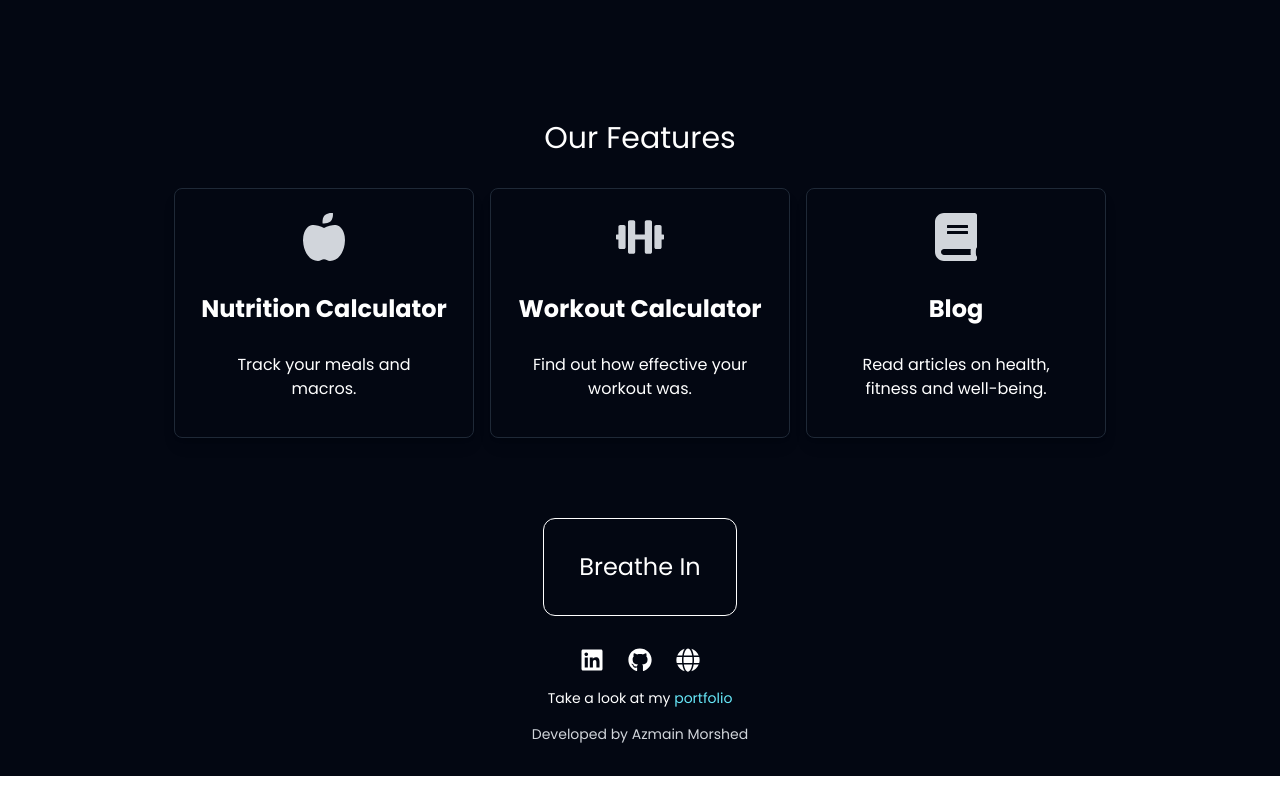
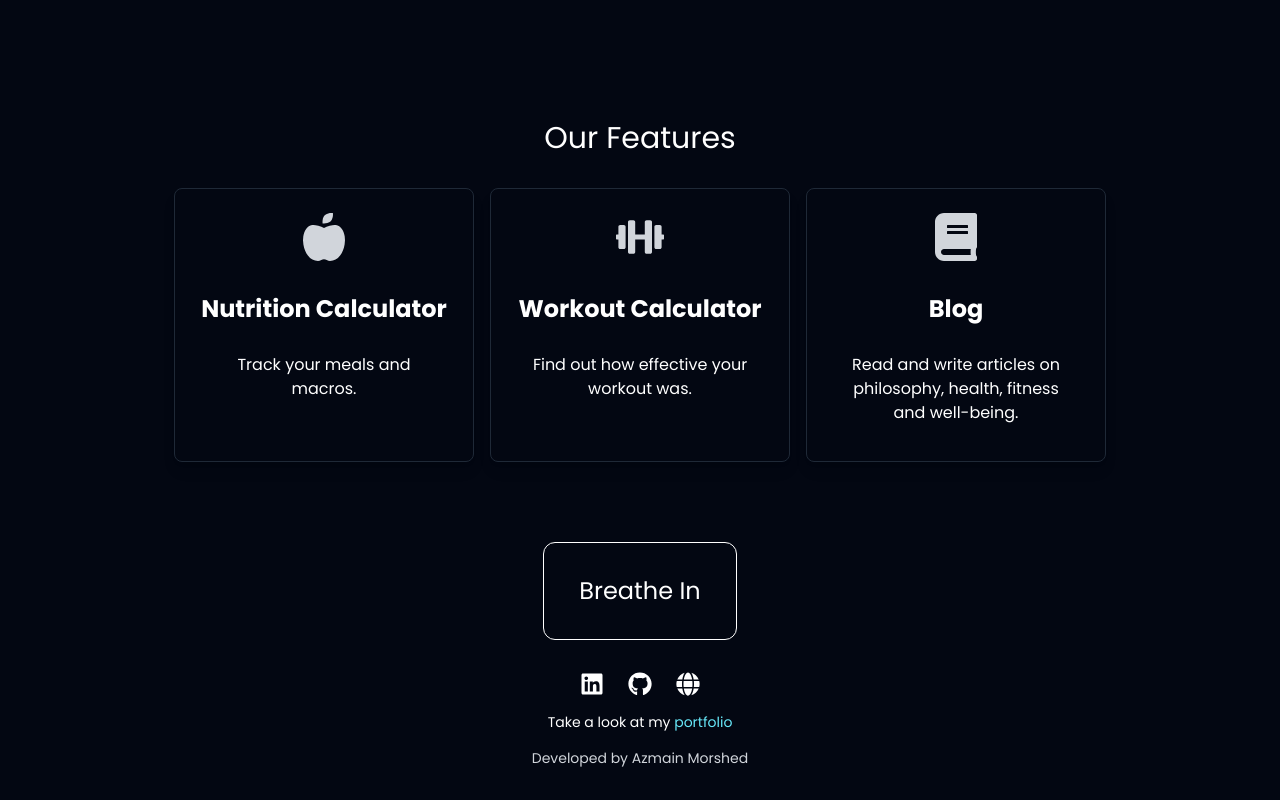
Before and after one commit to azmainm/maximus-2.0, a Next.js app: page / in a window 1280 px wide. Shown: the part 680-1480 px from the top of the page. Before the commit the page ends 1456 px from the top, so only its background shows below. Built offline with nearby package versions, Linux system fonts and the light colour scheme; no server answers.

Commit message:
Final touches before soft launch

```diff
--- a/app/blog/page.tsx
+++ b/app/blog/page.tsx
@@ -128,7 +128,7 @@ const BlogPage = () => {
       {/* Article Cards */}
       <div className="grid grid-cols-1 sm:grid-cols-2 lg:grid-cols-3 gap-4 px-6 py-4 max-w-6xl mx-auto">
       {filteredArticles.map((article) => {
-  console.log(article.id);  // Log the IDs to check for duplicates
+  //console.log(article.id);  // Log the IDs to check for duplicates
   return (
     <div
       key={article.id}
--- a/app/context/AuthContext.tsx
+++ b/app/context/AuthContext.tsx
@@ -37,9 +37,9 @@ export const AuthProvider = ({ children }: { children: ReactNode }) => {
 
             if (userDocSnap.exists()) {
               setUserId(userDocSnap.id); // Save the Firestore document ID
-              console.log(`Logged in userId: ${userDocSnap.id}`);
+              //console.log(`Logged in userId: ${userDocSnap.id}`);
             } else {
-              console.log("No Firestore document found for this user.");
+              //console.log("No Firestore document found for this user.");
             }
           } catch (error) {
             console.error("Error fetching user document:", error);
@@ -48,7 +48,7 @@ export const AuthProvider = ({ children }: { children: ReactNode }) => {
           setUserId(null);
         }
 
-        console.log(user ? `User logged in: ${user.displayName}` : "No user logged in");
+        //console.log(user ? `User logged in: ${user.displayName}` : "No user logged in");
       };
 
       // Call the asynchronous function
--- a/app/home/components/FeatureCards.tsx
+++ b/app/home/components/FeatureCards.tsx
@@ -23,7 +23,7 @@ const FeatureCards = () => {
     },
     {
       title: "Blog",
-      description: "Read articles on health, fitness and well-being.",
+      description: "Read and write articles on philosophy, health, fitness and well-being.",
       icon: <FaBook className="text-gray-300 text-5xl mb-4" />,
     },
   ];
--- a/app/login/page.tsx
+++ b/app/login/page.tsx
@@ -44,7 +44,7 @@ const Login = () => {
       }
 
       // Log the user information (optional)
-      console.log("User logged in:", user);
+      //console.log("User logged in:", user);
 
       toast.success("Login successful!", {
         position: "bottom-right",
@@ -54,13 +54,13 @@ const Login = () => {
     } catch (error) {
       // Handle errors and display toast messages
       if (error instanceof Error) {
-        console.error("Error during login:", error.message);
+        //console.error("Error during login:", error.message);
         toast.error(`Incorrect credentials. Please try again.`, {
           position: "bottom-right",
           autoClose: 3000,
         });
       } else {
-        console.error("Unknown error during login:", error);
+        //console.error("Unknown error during login:", error);
         toast.error("An unknown error occurred.", {
           position: "bottom-right",
           autoClose: 3000,
--- a/app/ui/Navbar.tsx
+++ b/app/ui/Navbar.tsx
@@ -50,7 +50,7 @@ import { useAuth } from "../context/AuthContext";
           { name: "Login", href: "/login" },
           { name: "Sign Up", href: "/signup" }
         ];
-        console.log(isLoggedIn+" from navbar")
+        //console.log(isLoggedIn+" from navbar")
 
     return (
       <nav className="bg-gray-900 text-white">
```
Also changed, not shown: app/signup/page.tsx (+4 -4 lines).
